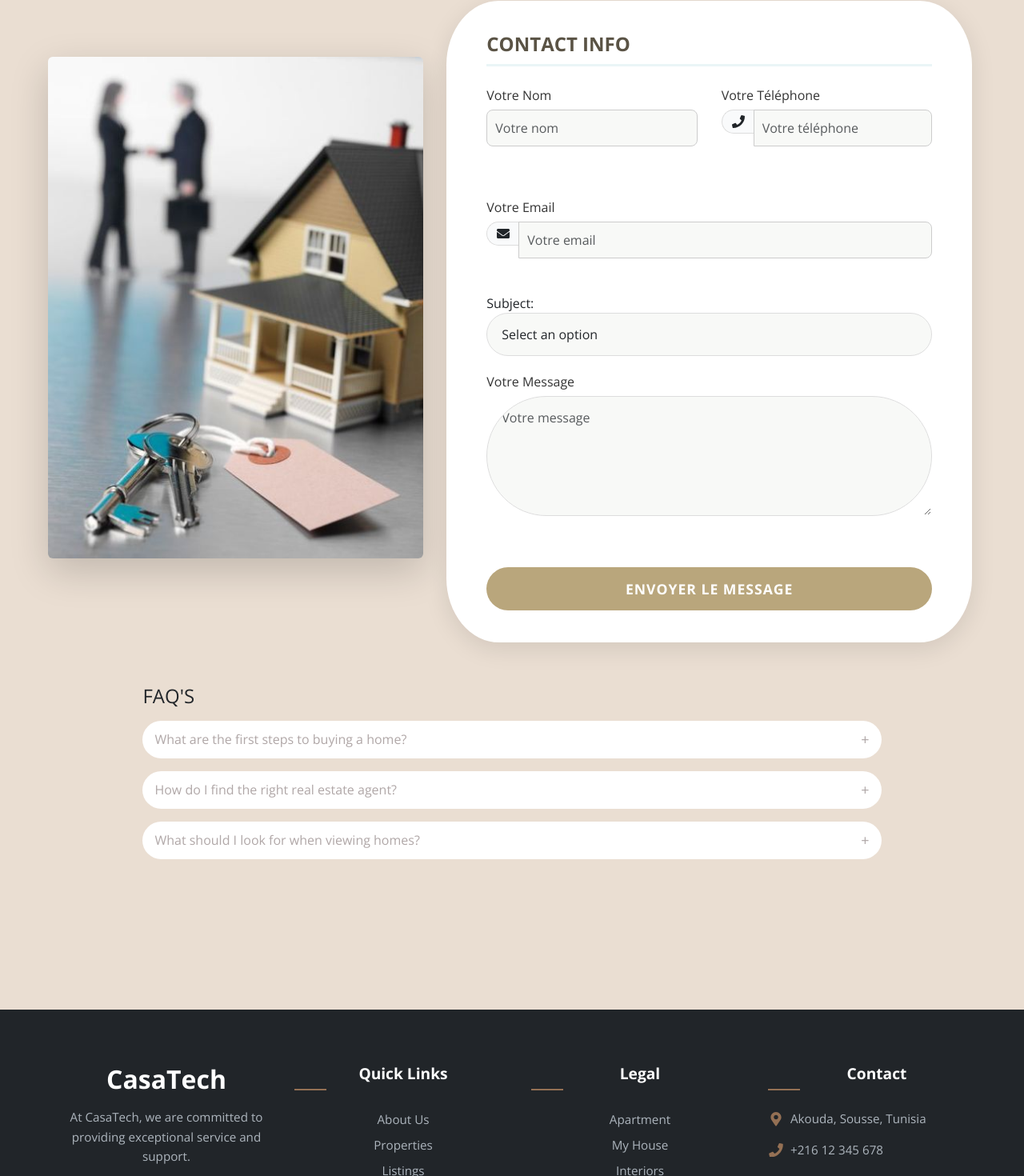
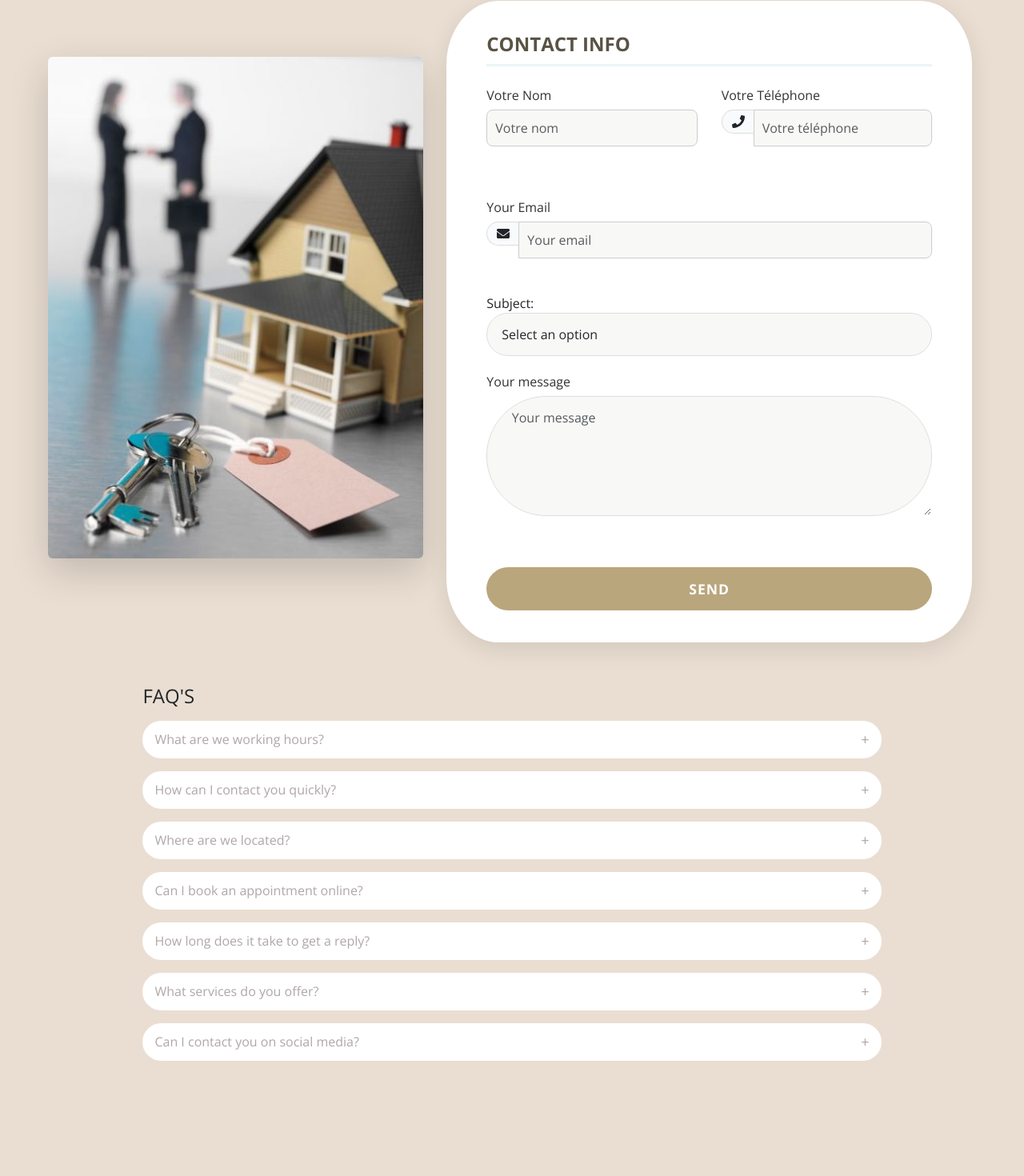
Before and after one commit to RouaAouididi4/my-project, a React (Create React App) app in the folder Frontend/: page /contact in a window 1280 px wide. Shown: the part 871-2341 px from the top of the page at 80% size. Built offline with nearby package versions, Linux system fonts and the light colour scheme; a web font is replaced by a local one.

Commit message:
page contact

```diff
--- a/Frontend/src/pages/Contact.js
+++ b/Frontend/src/pages/Contact.js
@@ -1,8 +1,12 @@
-import React, { useState, useEffect } from "react";
+import React, { useState , useEffect} from "react";
 import "./Contact.css";
-import contactImage from "./images/cont.jpg";
+import contactImage from './images/cont.jpg';
 import "bootstrap/dist/css/bootstrap.min.css";
-import { FaPhone, FaEnvelope } from "react-icons/fa";
+import {
+
+  FaPhone,
+  FaEnvelope,
+} from "react-icons/fa";
 
 function Contact() {
   const [subject, setSubject] = useState("");
@@ -18,23 +22,40 @@ function Contact() {
   const data = [
     {
       id: 1,
-      question: "What are the first steps to buying a home?",
-      answer:
-        "Pre-qualification is an initial assessment of your income, debt, and credit score to give you an estimate of how much you might be able to borrow...",
+      question: "What are we working hours?",
+      answer: "We are open Monday to Friday, 9:00 AM to 6:00 PM. On Saturday, we are open from 9:00 AM to 1:00 PM. Closed on Sunday.",
     },
     {
       id: 2,
-      question: "How do I find the right real estate agent?",
-      answer:
-        "Research online reviews, ask for referrals, and interview agents before choosing one.",
+      question: "How can I contact you quickly?",
+      answer: "You can call us at [your phone number] or fill out the contact form. We usually reply within 24 hours.",
     },
     {
       id: 3,
-      question: "What should I look for when viewing homes?",
-      answer:
-        "Check the condition of the property, neighborhood, amenities, and future development plans.",
+      question: " Where are we located?",
+      answer: "Our office is at [your address]. You can see the Footer at the bottom of this page.",
     },
-    // ... add more if needed
+    {
+      id: 4,
+      question: " Can I book an appointment online?",
+      answer: "Yes, you can book an appointment using the contact form or through our booking page.",
+    },
+    {
+      id: 5,
+      question: " How long does it take to get a reply?",
+      answer: "We usually reply in 24 to 48 working hours.",
+    },
+    {
+      id: 6,
+      question: " What services do you offer?",
+      answer: "We offer [list of your services, like selling, renting, customer support, etc.]. You can see more on our Services page.",
+    },
+    {
+      id: 7,
+      question: "  Can I contact you on social media?",
+      answer: "Yes! You can message us on [Facebook, Instagram, WhatsApp, etc.]. We will reply as soon as possible.",
+    },
+
   ];
 
   const toggleSection = (id) => {
@@ -48,51 +69,18 @@ function Contact() {
   const handleSubmit = async (e) => {
     e.preventDefault();
     try {
-      const response = await fetch(
-        "http://localhost:3001/api/contact/submit-message",
-        {
-          method: "POST",
-          headers: {
-            "Content-Type": "application/json",
-          },
-          body: JSON.stringify({
-            name: formData.name,
-            phone: formData.phone,
-            email: formData.email,
-            subject,
-            message: formData.message,
-
-            company:
-              subject === "partner"
-                ? document.getElementById("company").value
-                : null,
-            businessType:
-              subject === "partner"
-                ? document.getElementById("businessType").value
-                : null,
-          }),
-        }
-      );
-
-      const data = await response.json();
-      if (response.status === 200) {
-        alert(data.message);
+      alert("Message sent successfully!");
       setFormData({
         name: "",
         phone: "",
         email: "",
         message: "",
       });
-        setSubject("");
-      } else {
-        alert("Failed to send message.");
-      }
     } catch (error) {
       console.error("Error sending message:", error);
       alert("Failed to send message.");
     }
   };
-
     const [currentIndex, setCurrentIndex] = useState(0);
 
     const togglePassword = () => setShowPassword(!showPassword);
@@ -133,6 +121,7 @@ function Contact() {
 
       return () => clearInterval(interval); // Clean up the interval on component unmount
     }, []);
+
 
   return (
     <div>
@@ -213,7 +202,7 @@ function Contact() {
                       animation: "fadeIn 1.5s ease-out both",
                     }}
                   >
-                    FIND YOUR DREAM HOUSE
+                    Connect with Us to Find Your Future Home
                   </h2>
                 </div>
 
@@ -236,6 +225,7 @@ function Contact() {
           </div>
         </div>
       </section>
+
 
     <div className="contact-page">
       <div className="container py-5">
@@ -272,9 +262,7 @@ function Contact() {
                     <label htmlFor="phone">Votre Téléphone</label>
                     <div className="input-group">
                       <div className="input-group-prepend">
-                          <span className="input-group-text">
-                            <FaPhone />
-                          </span>
+                        <span className="input-group-text"><FaPhone /></span>
                       </div>
                       <input
                         type="text"
@@ -291,19 +279,17 @@ function Contact() {
                 </div>
 
                 <div className="form-group">
-                    <label htmlFor="email">Votre Email</label>
+                  <label htmlFor="email">Your Email</label>
                   <div className="input-group">
                     <div className="input-group-prepend">
-                        <span className="input-group-text">
-                          <FaEnvelope />
-                        </span>
+                      <span className="input-group-text"><FaEnvelope /></span>
                     </div>
                     <input
                       type="email"
                       className="form-control"
                       id="email"
                       name="email"
-                        placeholder="Votre email"
+                      placeholder="Your email"
                       value={formData.email}
                       onChange={handleChange}
                       required
@@ -320,44 +306,45 @@ function Contact() {
                     value={subject}
                   >
                     <option value="">Select an option</option>
-                      <option value="appointment">
-                        Schedule an Appointment
-                      </option>
+                    <option value="appointment">Schedule an Appointment</option>
                     <option value="partner">Become a Partner</option>
                   </select>
                 </div>
+
+                {subject === "appointment" && (
+                  <div className="form-row">
+                    <div className="form-group col-md-7">
+                      <label htmlFor="appointmentDate">Date:</label>
+                      <input type="date" className="form-control" id="appointmentDate" />
+                    </div>
+                    <div className="form-group col-md-7">
+                      <label htmlFor="appointmentTime">Time:</label>
+                      <input type="time" className="form-control" id="appointmentTime" />
+                    </div>
+                  </div>
+                )}
 
                 {subject === "partner" && (
                   <div className="form-row">
                     <div className="form-group col-md-7">
                       <label htmlFor="company">Company:</label>
-                        <input
-                          type="text"
-                          className="form-control"
-                          id="company"
-                          placeholder="Your company name"
-                        />
+                      <input type="text" className="form-control" id="company" placeholder="Your company name" />
                     </div>
                     <div className="form-group col-md-7">
                       <label htmlFor="businessType">Business Type:</label>
-                        <input
-                          type="text"
-                          className="form-control"
-                          id="businessType"
-                          placeholder="Your business type"
-                        />
+                      <input type="text" className="form-control" id="businessType" placeholder="Your business type" />
                     </div>
                   </div>
                 )}
 
                 <div className="form-group">
-                    <label htmlFor="message">Votre Message</label>
+                  <label htmlFor="message">Your message</label>
                   <textarea
                     className="form-control"
                     id="message"
                     name="message"
                     rows="5"
-                      placeholder="Votre message"
+                    placeholder="   Your message"
                     value={formData.message}
                     onChange={handleChange}
                     required
@@ -365,7 +352,7 @@ function Contact() {
                 </div>
 
                 <button type="submit" className="btn south-btn">
-                    Envoyer le message
+                Send
                 </button>
               </form>
               </div>
@@ -393,6 +380,8 @@ function Contact() {
                   </div>
                 ))}
               </div>
+
+
         </div>
       </div>
     </div>
```
Lines whose indentation alone changed are shown as unchanged.
